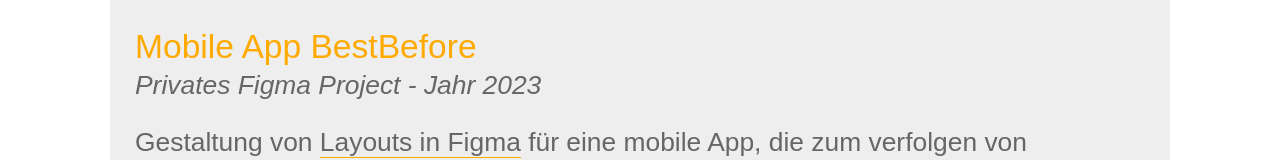
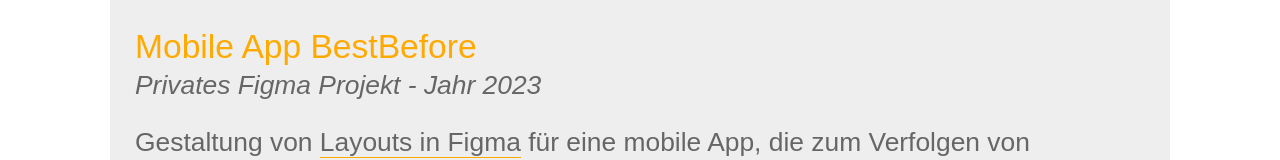
Before and after one commit to kalinagg/meineprojekte, a React (Create React App) app: page /meineprojekte/projects in a window 1280 px wide. Shown: the part 207-367 px from the top of the page. Built offline with nearby package versions, Linux system fonts and the light colour scheme; a web font is replaced by a local one.

Commit message:
Corrected typo

```diff
--- a/src/TextBoxProjects/TextBoxProjectsData.js
+++ b/src/TextBoxProjects/TextBoxProjectsData.js
@@ -16,9 +16,9 @@
         id: 1,
         image: bestBefore,
         title: 'Mobile App BestBefore',
-        subtitle: 'Privates Figma Project',
+        subtitle: 'Privates Figma Projekt',
         year: '2023',
-        text: 'Gestaltung von <a href="https://www.figma.com/file/8xOnZBaoKKlb08ElL8FJvf/BestBefore?node-id=0%3A1&t=1f8loummLFzQ49jy-0" target="blank">Layouts in Figma</a> für eine mobile App, die zum verfolgen von Mindesthaltbarkeitsdaten jeglicher Produkte dient.'
+        text: 'Gestaltung von <a href="https://www.figma.com/file/8xOnZBaoKKlb08ElL8FJvf/BestBefore?node-id=0%3A1&t=1f8loummLFzQ49jy-0" target="blank">Layouts in Figma</a> für eine mobile App, die zum Verfolgen von Mindesthaltbarkeitsdaten jeglicher Produkte dient.'
     },
     {
         id: 2,
```
